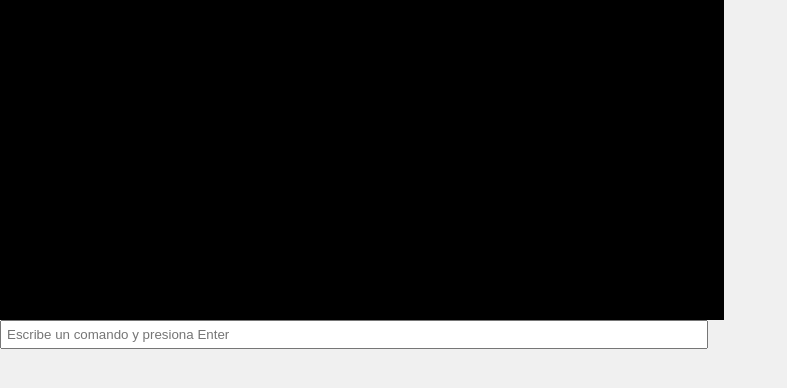
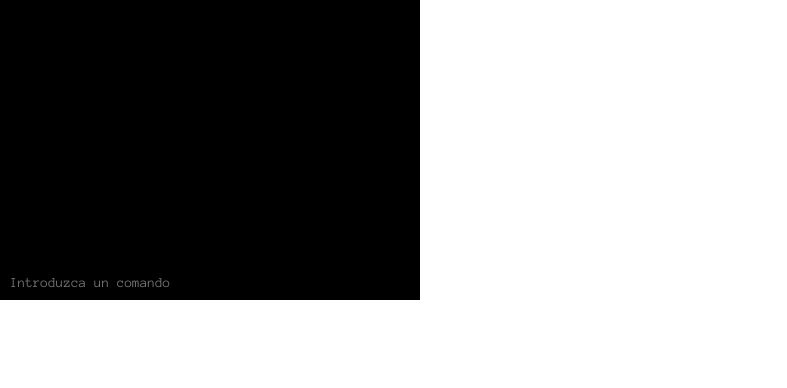
Before and after one commit to Ema-prowler/console.html, a plain HTML site: page index.html in a window 1280 px wide. Shown: the whole page, without its empty margins (0-787 px from the left). Drawn offline with Linux system fonts and the light colour scheme.

Commit message:
cambiando la forma en que se ve la consola

```diff
--- a/css/style.css
+++ b/css/style.css
@@ -1,16 +1,19 @@
 @import url("https://fonts.googleapis.com/css2?family=Anonymous+Pro:ital,wght@0,400;0,700;1,400;1,700&family=Inter:wght@100..900&display=swap");
 
-body {
-  margin: 0;
-  padding: 0;
-  background-color: #f0f0f0;
+.contenedor {
+  width: 400px;
+  height: 300px;
+  display: flex;
+  flex-direction: column;
 }
 
 .console {
+  text-align: left;
   background-color: rgb(0, 0, 0);
   color: rgb(255, 255, 255);
-  padding: 10px;
-  width: 55%;
+  padding: 10px 10px 0px 10px;
+  width: 100%;
+  flex-grow: 1; /* Hace que la consola ocupe el espacio restante */
   height: 300px;
   overflow-y: scroll;
   overflow-x: hidden;
@@ -19,16 +22,22 @@ body {
   font-weight: 400;
   font-style: normal;
   font-size: 14px;
-}
-input {
-  width: 55.3%;
-  padding: 5px;
-  box-sizing: border-box;
+  margin: 0;
+  padding: 10px;
 }
 
-.titulo-principal:hover {
-  color: aqua;
+.contenedor input {
+  text-align: left;
+  background-color: black;
+  color: white;
+  font-family: "Anonymous Pro", monospace;
+  font-weight: 400;
+  font-style: normal;
+  font-size: 14px;
+  width: 100%; /* Ocupa el 100% del ancho del contenedor */
+  border: none;
+  outline: none;
+  padding-left: 10px;
+  margin: 0;
+  padding: 10px;
 }
-.titulo-principal {
-  width: 100%;
-}
--- a/index.html
+++ b/index.html
@@ -5,15 +5,14 @@
     <meta name="viewport" content="width=device-width, initial-scale=1.0" />
     <link rel="stylesheet" href="css/reset.css" />
     <link rel="stylesheet" href="css/style.css" />
+    <link rel="icon" href="img/Logo Console 2.png" />
     <title>Console.html</title>
   </head>
   <body>
-    <div class="console" id="console"></div>
-    <input
-      type="text"
-      id="input"
-      placeholder="Escribe un comando y presiona Enter"
-    />
+    <div class="contenedor">
+      <div class="console" id="console"></div>
+      <input type="text" placeholder="Introduzca un comando" />
+    </div>
     <script src="js/script.js"></script>
   </body>
 </html>
```
